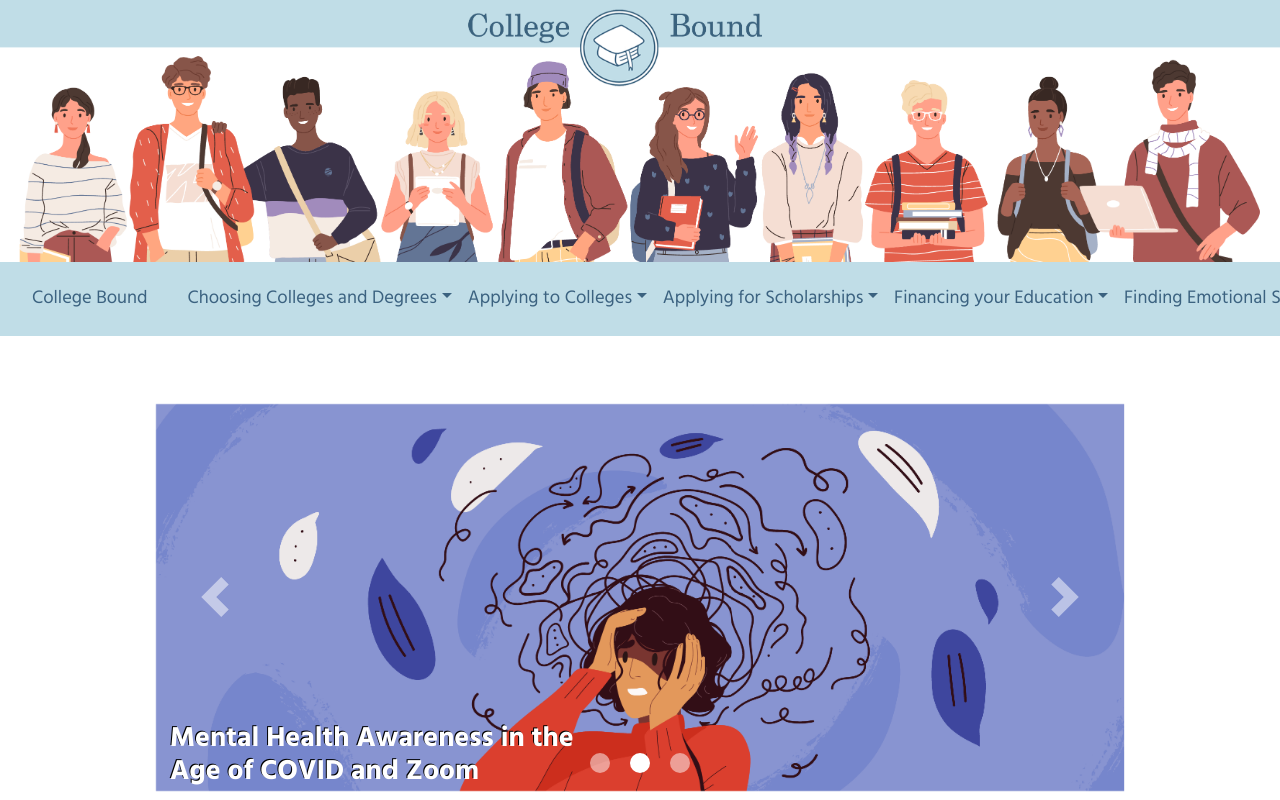
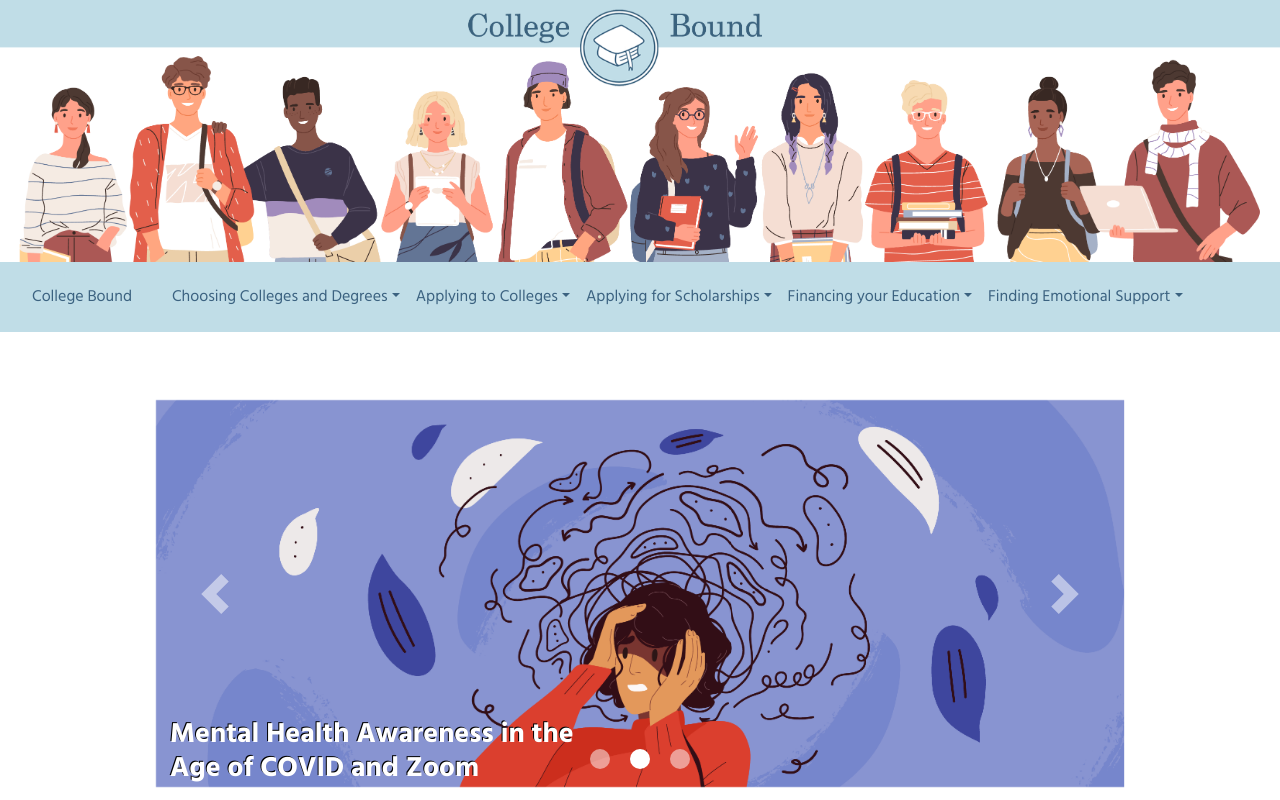
Before and after one commit to krezaey/college-bound-sourcecode, a React (Create React App) app: page / in a window 1280 px wide. Shown: the top 800 px of the page. Built offline with nearby package versions, Linux system fonts and the light colour scheme.

Commit message:
Hopefully fixed overflow issue

```diff
--- a/src/App.css
+++ b/src/App.css
@@ -16,7 +16,7 @@
 }
 
 .navbar a {
-  font-size: 18.5px;
+  font-size: 1.25vw;
   color: #3B6280;
   text-align: center;
   padding: 10px 16px;
```
